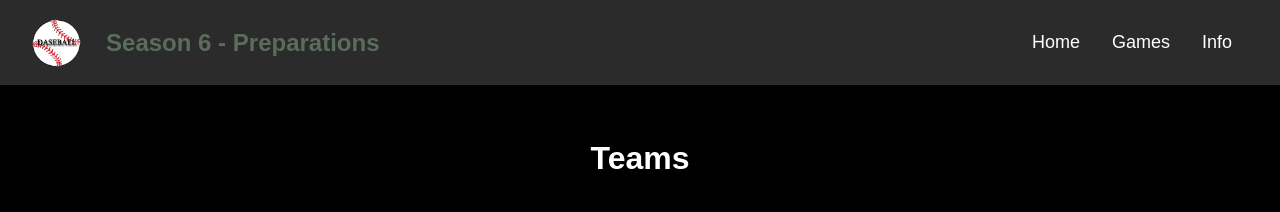
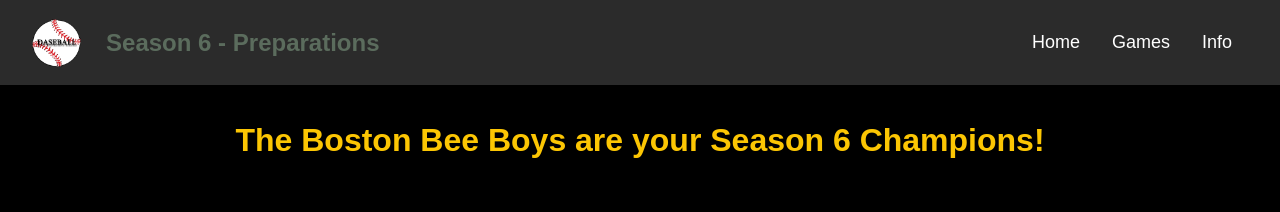
Before and after one commit to KetUnderscore/daseballreactfwontend, a React (Create React App) app: page /teams in a window 1280 px wide. Shown: the top 212 px of the page. Built offline with nearby package versions, Linux system fonts and the light colour scheme; no server answers.

Commit message:
Boston champs

```diff
--- a/src/pages/Teams.js
+++ b/src/pages/Teams.js
@@ -49,6 +49,7 @@ function Teams() {
         return (
             <div className='player'>
                 {/* <h1 style={{color:'#fcc603'}}>The Boston Bee Boys are your Season 5 Champions!</h1> */}
+                { <h1 style={{color:'#fcc603'}}>The Boston Bee Boys are your Season 6 Champions!</h1> }
                 <br/>
                 <h1>Teams</h1>
                 <div className="divisions">
```
